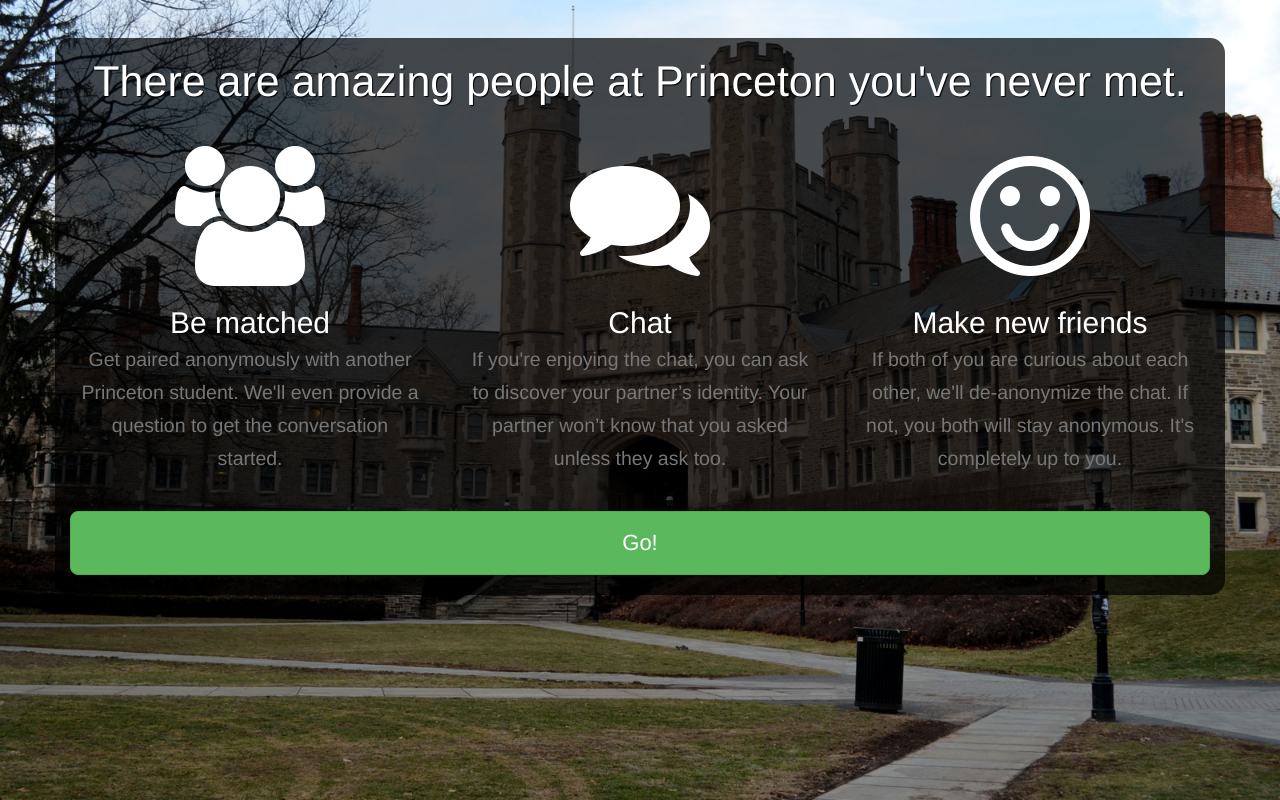
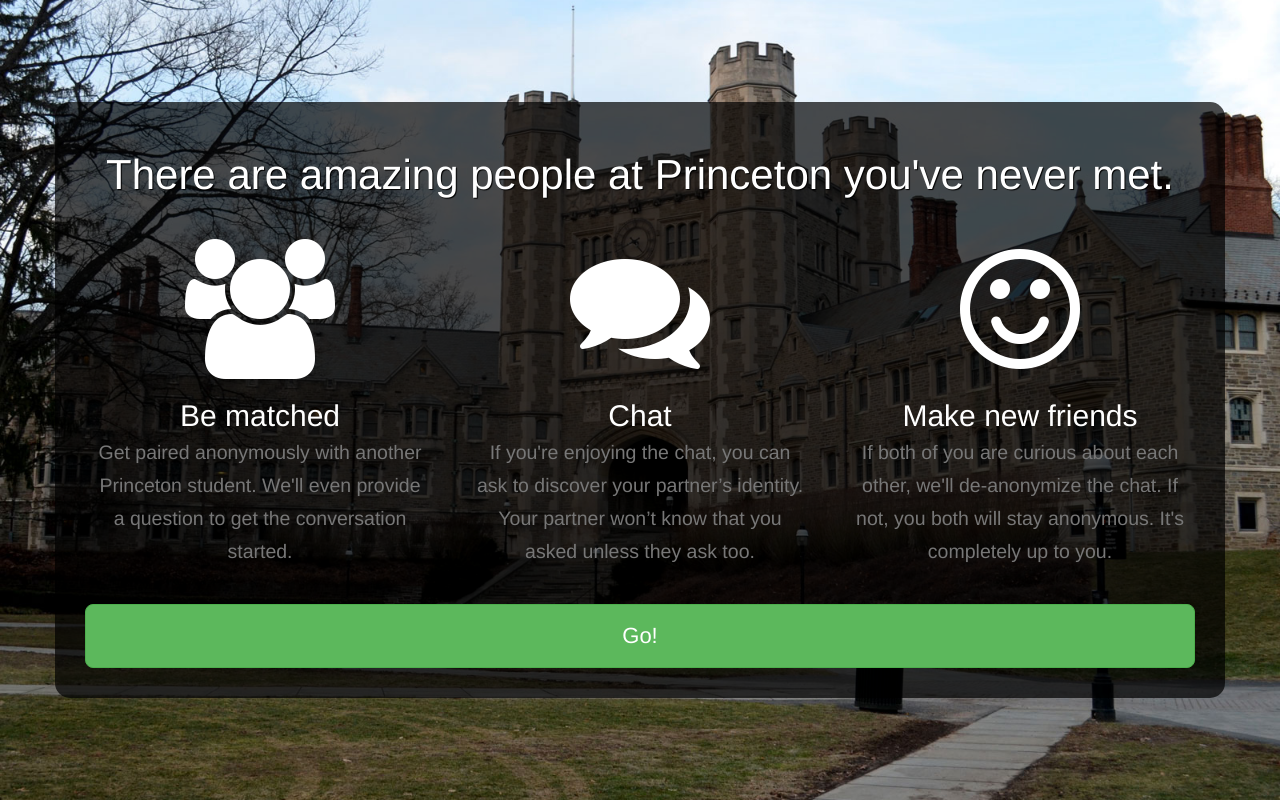
Before and after one commit to dskang/pom-web, a website: page public/index.html in a window 1280 px wide. Drawn offline with nearby package versions, Linux system fonts and the light colour scheme.

Commit message:
add padding

```diff
--- a/public/css/index.css
+++ b/public/css/index.css
@@ -21,18 +21,15 @@
   }
 
   .container.home {
-    margin-top: 3%;
-    margin-bottom: 3%;
+    margin-top: 8%;
+    margin-bottom: 8%;
   }
 }
 
 .container {
   background-color: rgba(0, 0, 0, 0.7);
   color: #FFF;
-}
-
-.about-info {
-  padding: 20px;
+  padding: 30px;
 }
 
 .header {
@@ -46,8 +43,7 @@
 }
 
 .padded-text {
-  margin-right: 10px;
-  margin-left: 10px;
+  margin: 0 8px;
 }
 
 .padded-icon {
@@ -56,12 +52,12 @@
 }
 
 .hook {
-  font-size: 43px;
+  font-size: 42px;
   text-shadow: 1px 1px 1px #000;
 }
 
 .go-btn {
-  margin: 20px 0;
+  margin-top: 20px;
 }
 
 .btn-xlg {
```
Also changed, not shown: public/about.html (+2 -2 lines).
